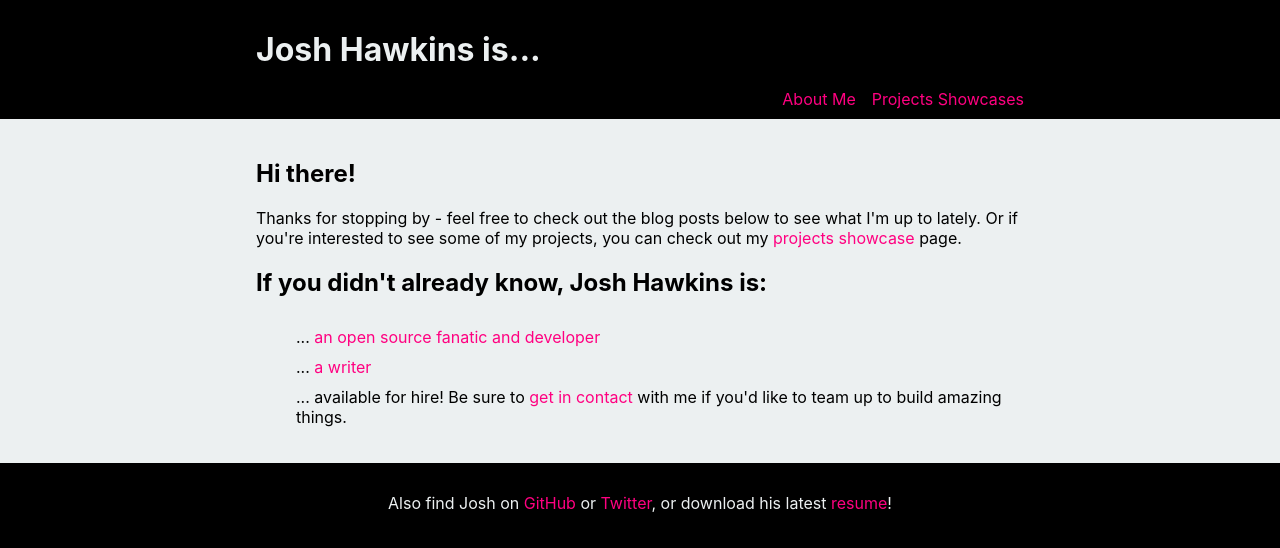
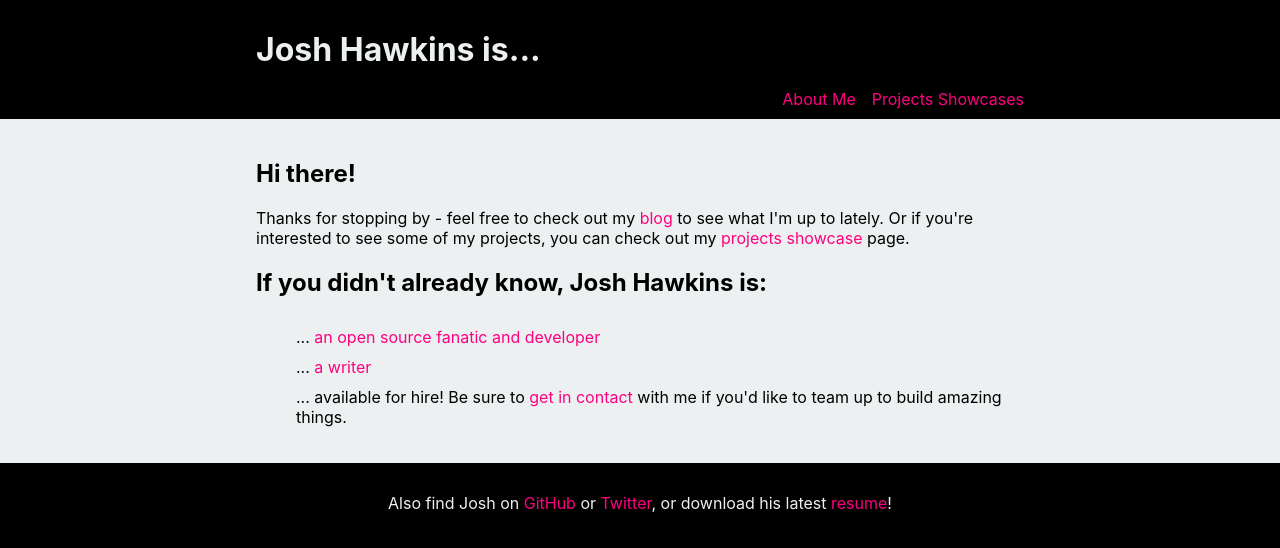
Before and after one commit to hawkins/hawkins.github.io, a Next.js app: page / in a window 1280 px wide. Shown: the top 548 px of the page. Built offline with nearby package versions, Linux system fonts and the light colour scheme.

Commit message:
Correct greeting

```diff
--- a/components/greeting.js
+++ b/components/greeting.js
@@ -4,8 +4,13 @@ export default () =>
   <div>
     <h2>Hi there!</h2>
     <p>
-      Thanks for stopping by - feel free to check out the blog posts below to
-      see what I'm up to lately. Or if you're interested to see some of my
+      Thanks for stopping by - feel free to check out my
+      {" "}
+      <Link href="/a-writer">
+        <a>blog</a>
+      </Link>
+      {" "}
+      to see what I'm up to lately. Or if you're interested to see some of my
       projects, you can check out my
       {" "}
       <Link href="/an-open-source-fanatic">
```
